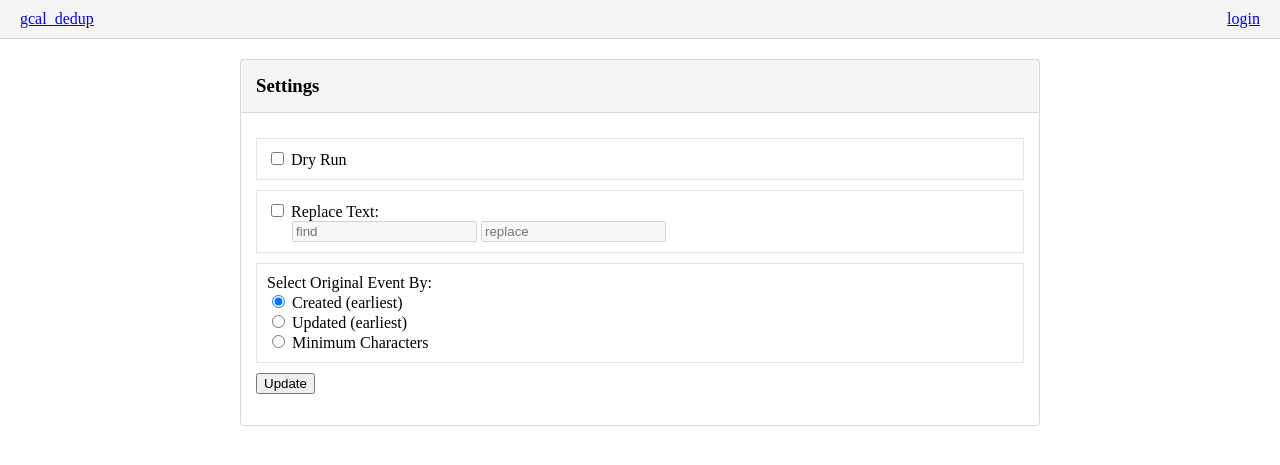
After one commit to izilly/gcal_dedup, a Django app: template pick_calendar/templates/pick_calendar/settings.html in a window 1280 px wide. The commit adds this page. Shown: the top 465 px of the page. Run offline with Django 3.2, Linux system fonts and the light colour scheme; the template is opened without the code that fills it, so the values that code supplies are empty.

Commit message:
add settings

```diff
--- a/pick_calendar/templates/pick_calendar/index.html
+++ b/pick_calendar/templates/pick_calendar/index.html
@@ -2,9 +2,11 @@
 
 {% block content %}
 
+<div class="blank-box">
+    <a href="{% url 'pick_calendar:settings' %}">settings</a>
+</div>
 
 <!--Source Calendar(s) -->
-
 <div id="source" class="choice-box">
     <!--<div class="prompt"> -->
         <!--<h2>Source Calendar(s):</h2>-->
@@ -160,5 +162,6 @@
 </div>
 
 
+<div id="height">&nbsp;</div>
 
 {% endblock %}
--- /dev/null
+++ b/pick_calendar/templates/pick_calendar/settings.html
@@ -0,0 +1,108 @@
+{% extends "base.html" %}
+
+{% block content %}
+
+<!--settings-->
+{% load staticfiles %}
+<script src="{% static 'settings.js' %}"></script>
+
+<div id="settings" class="choice-box">
+    <h3>Settings</h3>
+    <div class="settings choice-content">
+
+<form action="/pick_calendar/settings/update/" method="post">
+    {% csrf_token %}
+
+    <!--DRYRUN-->
+    <div id="dryrun_div" class="setting_div">
+    <input type="checkbox" name="dryrun" id="dryrun" value="True">
+        <label for="dryrun">Dry Run</label>
+    </div>
+
+    <!--REPLACE TEXT-->
+    <div id="replace_text_div" class="setting_div">
+    <input type="checkbox" name="replace_text" id="replace_text"
+           value="replace_text"
+           onclick="enable_text_replacement();" >
+        <label for="replace_text">Replace Text:</label>
+        <div class="ind">
+            <input type="text" id="rep1f" name="rep1f" placeholder="find" disabled>
+            <input type="text" id="rep1r" name="rep1r" placeholder="replace" disabled>
+
+            <input type="text" id="rep2f" placeholder="find" class="hide" disabled>
+            <input type="text" id="rep2r" placeholder="replace" class="hide" disabled>
+
+            <input type="text" id="rep3f" placeholder="find" class="hide" disabled>
+            <input type="text" id="rep3r" placeholder="replace" class="hide" disabled>
+
+            <input type="text" id="rep4f" placeholder="find" class="hide" disabled>
+            <input type="text" id="rep4r" placeholder="replace" class="hide" disabled>
+
+            <input type="text" id="rep5f" placeholder="find" class="hide" disabled>
+            <input type="text" id="rep5r" placeholder="replace" class="hide" disabled>
+        </div>
+    </div>
+
+    <!--ORIGINAL EVENT SELECTION-->
+    <div id="select_original_div" class="setting_div">
+        Select Original Event By:<br>
+            <input type="radio"
+                   name="select_original"
+                   id="created_earliest"
+                   value="created_earliest"
+                   checked>
+                <label for="created_earliest">
+                    Created (earliest)
+                </label><br>
+
+            <input type="radio"
+                   name="select_original"
+                   id="updated_earliest"
+                   value="updated_earliest" >
+                <label for="updated_earliest">
+                    Updated (earliest)
+                </label><br>
+
+            <input type="radio"
+                   name="select_original"
+                   id="min_chars"
+                   value="min_chars" >
+                <label for="min_chars">
+                    Minimum Characters
+                </label>
+    </div>
+
+
+<input type="submit" value="Update">
+</form>
+
+    </div>
+</div>
+
+<script type="text/javascript">
+    var context = {{ context|safe }};
+
+    <!--dryrun-->
+    var dryrun = document.getElementById('dryrun');
+    dryrun.checked = context['dryrun'];
+
+    <!--replace_text-->
+    var replace_text = document.getElementById('replace_text');
+    replace_text.checked = context['replace_text'];
+    var rep1f = document.getElementById('rep1f');
+    var rep1r = document.getElementById('rep1r');
+    rep1f.value = context['rep1f'];
+    rep1r.value = context['rep1r'];
+    rep1f.disabled = !context['replace_text'];
+    rep1r.disabled = !context['replace_text'];
+
+    <!--select_original-->
+    var created_earliest = document.getElementById('created_earliest');
+    var updated_earliest = document.getElementById('updated_earliest');
+    var min_chars = document.getElementById('min_chars');
+    created_earliest.checked = context['created_earliest'];
+    updated_earliest.checked = context['updated_earliest'];
+    min_chars.checked = context['min_chars'];
+
+</script>
+{% endblock %}
--- a/pick_calendar/urls.py
+++ b/pick_calendar/urls.py
@@ -8,4 +8,6 @@ urlpatterns = patterns('',
         name='calendars_selected'),
     url(r'^deduplify/$', views.deduplify, name='deduplify'),
     url(r'^reset/$', views.reset, name='reset'),
+    url(r'^settings/$', views.settings, name='settings'),
+    url(r'^settings/update/$', views.settings_update, name='settings_update'),
 )
--- /dev/null
+++ b/static/settings.js
@@ -0,0 +1,14 @@
+function enable_text_replacement() {
+    var text_ids = ['rep1f', 'rep1r',
+                    'rep2f', 'rep2r',
+                    'rep3f', 'rep3r',
+                    'rep4f', 'rep4r',
+                    'rep5f', 'rep5r',
+                    ];
+    var alength = text_ids.length;
+
+    for (var i = 0; i < alength; i++) {
+         var ele = document.getElementById(text_ids[i]);
+         ele.disabled = !ele.disabled;
+    }
+}
--- a/static/style.css
+++ b/static/style.css
@@ -47,12 +47,16 @@ button a {
     margin-right: auto;
 }
 
-.choice-box {
+.choice-box, .blank-box {
     max-width: 800px;
     margin-left: auto;
     margin-right: auto;
-    margin-top: 20px;
-    margin-bottom: 20px;
+    margin-top: 10px;
+    margin-bottom: 10px;
+}
+
+.blank-box {
+    text-align: right;
 }
 
 .choice-box h3 {
@@ -71,3 +75,30 @@ button a {
     border-bottom-left-radius: 4px;
     border-bottom-right-radius: 4px;
 }
+
+
+.ind {
+    margin-left: 25px;
+}
+
+.hide {
+    display: none;
+}
+
+.setting_div {
+    margin: 10px 0;
+    padding: 10px;
+    border: 1px solid #E4E4E4;
+}
+
+#height {
+    height: 100%;
+}
+
+.choice-box::before {
+    display: block;
+    content: " ";
+    margin-top: -5px;
+    height: 5px;
+    visibility: hidden;
+}
```
Also changed, not shown: pick_calendar/views.py (+53 -5 lines).
